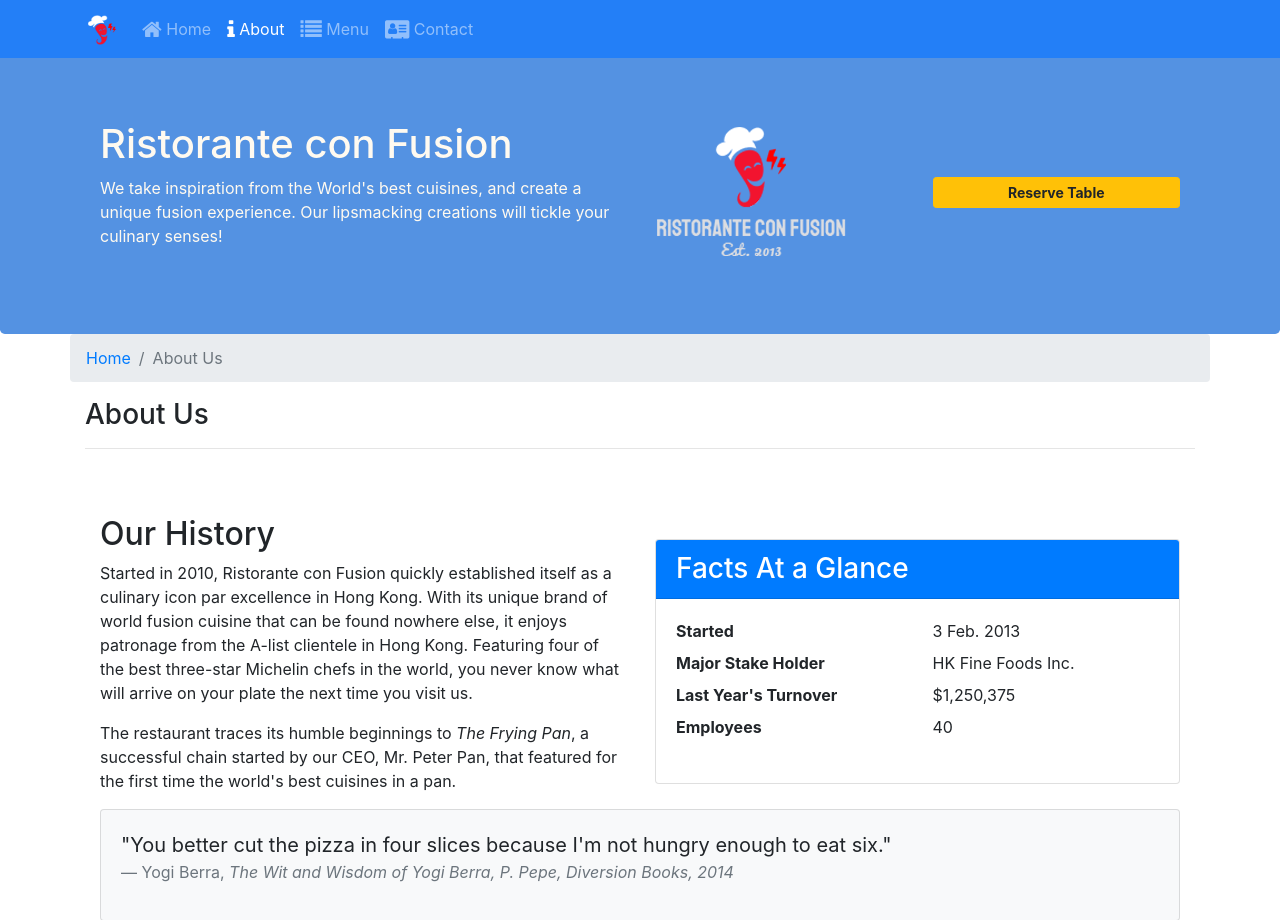
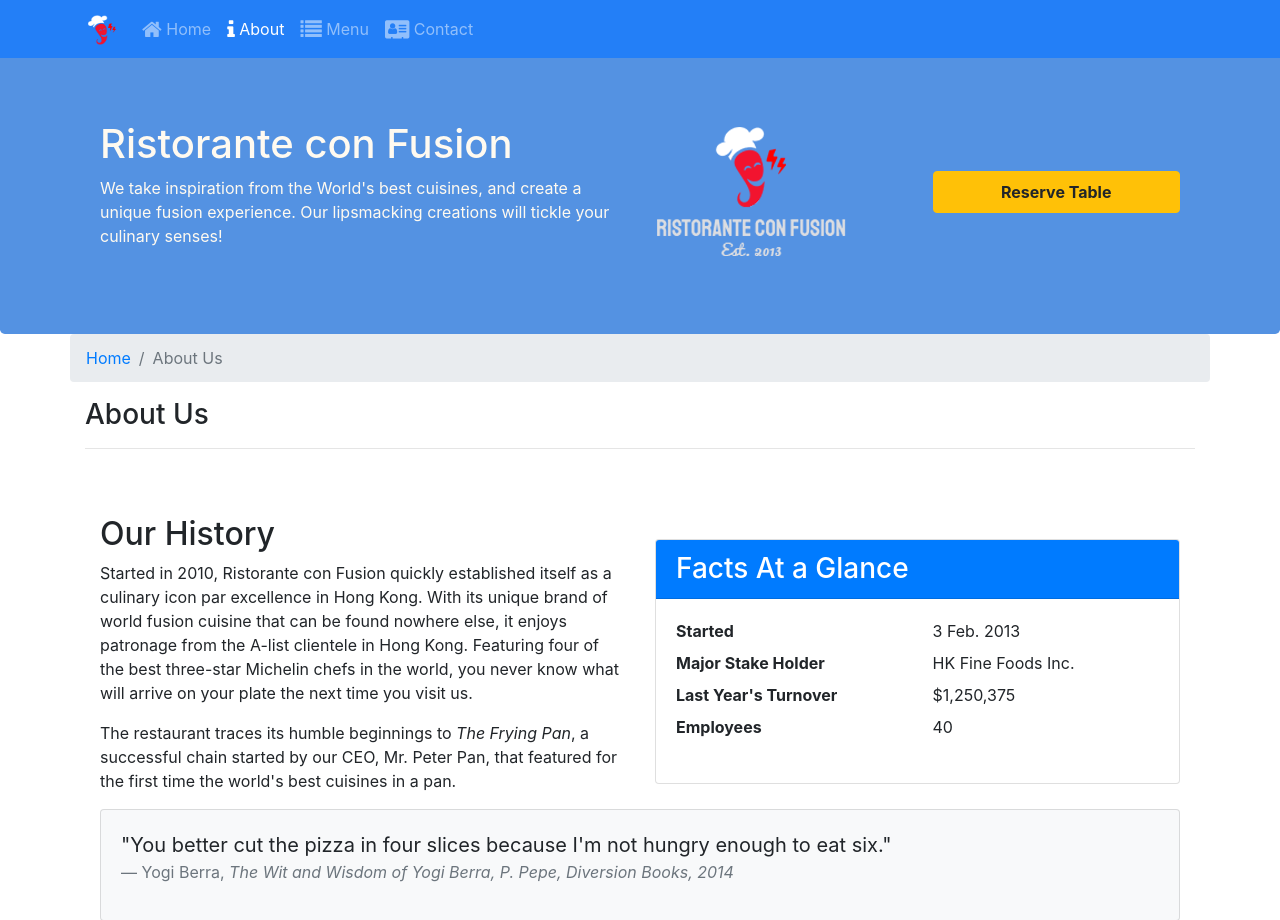
Before and after one commit to ayushjain0996/conFusion, a website: page aboutus.html in a window 1280 px wide. Shown: the top 920 px of the page. Drawn offline with nearby package versions, Linux system fonts and the light colour scheme.

Commit message:
Tooltips

```diff
--- a/aboutus.html
+++ b/aboutus.html
@@ -48,10 +48,11 @@
                 <br>
                 <br>
                 <div class="col-12 col-sm-3 align-self-center">
-                    <a href="./index.html#reserveTable">
-                        <button class="btn btn-sm btn-warning btn-block">
+                    <a role="button" class="btn btn-block nav-link btn-warning"
+                    data-toggle="tooltip" data-html="true"
+                    title="Or Call us at<br><strong>+852 12345678</strong></br>"
+                    data-placement="bottom" href="./index.html#reserveTable">
                             <strong>Reserve Table</strong>
-                        </button>
                     </a>
                 </div>
             </div>
@@ -264,6 +265,11 @@
     <script src="node_modules/jquery/dist/jquery.slim.min.js"></script>
     <script src="node_modules/popper.js/dist/umd/popper.min.js"></script>
     <script src="node_modules/bootstrap/dist/js/bootstrap.min.js"></script>
+    <script>
+        $(document).ready(function(){
+            $('[data-toggle="tooltip"]').tooltip();
+        });
+    </script>
 </body>
 
 </html>
```
Also changed, not shown: contactus.html (+9 -3 lines), index.html (+9 -3 lines).
